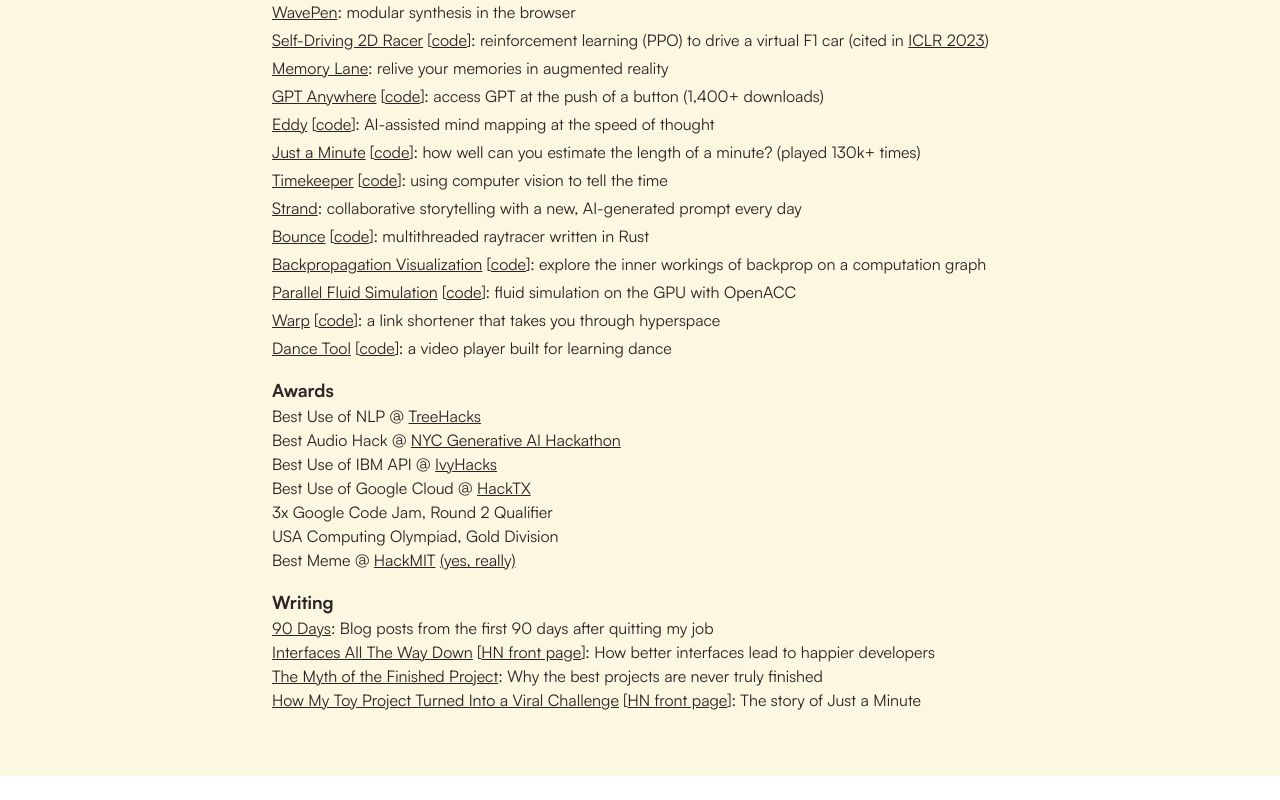
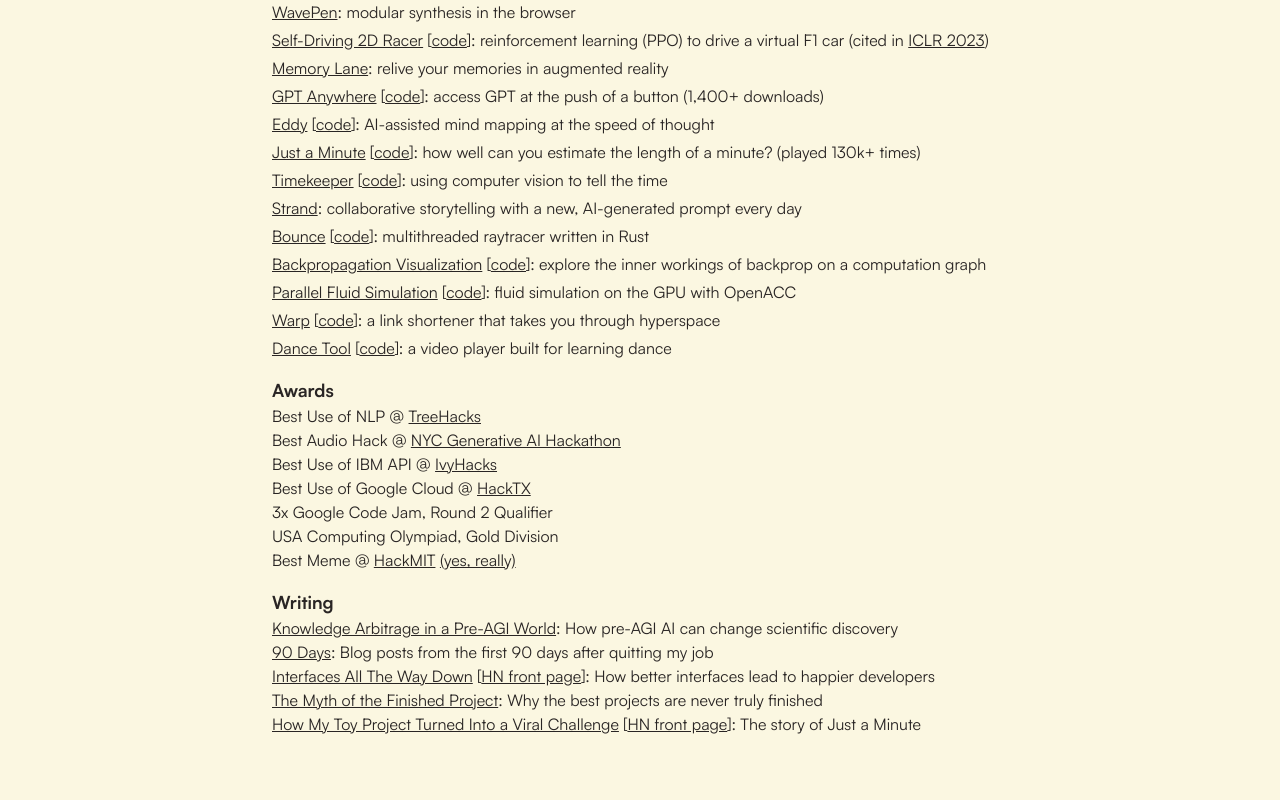
Before and after one commit to JinayJain/jinayjain.github.io, a React (Vite) app: page / in a window 1280 px wide. Shown: the part 392-1192 px from the top of the page. Before the commit the page ends 1168 px from the top, so only its background shows below. Built offline with nearby package versions, Linux system fonts and the light colour scheme.

Commit message:
add new blog post and update deps

```diff
--- a/src/App.tsx
+++ b/src/App.tsx
@@ -349,6 +349,12 @@
 
           <ul>
             <li>
+              <Link href="https://jjain.substack.com/p/knowledge-arbitrage-in-a-pre-agi">
+                Knowledge Arbitrage in a Pre-AGI World
+              </Link>
+              : How pre-AGI AI can change scientific discovery
+            </li>
+            <li>
               <Link href="https://90days.jinay.dev/">90 Days</Link>: Blog posts
               from the first 90 days after quitting my job
             </li>
```
Also changed, not shown: package.json (+17 -17 lines), 1 other file (tests, documents, lock files or other folders).
